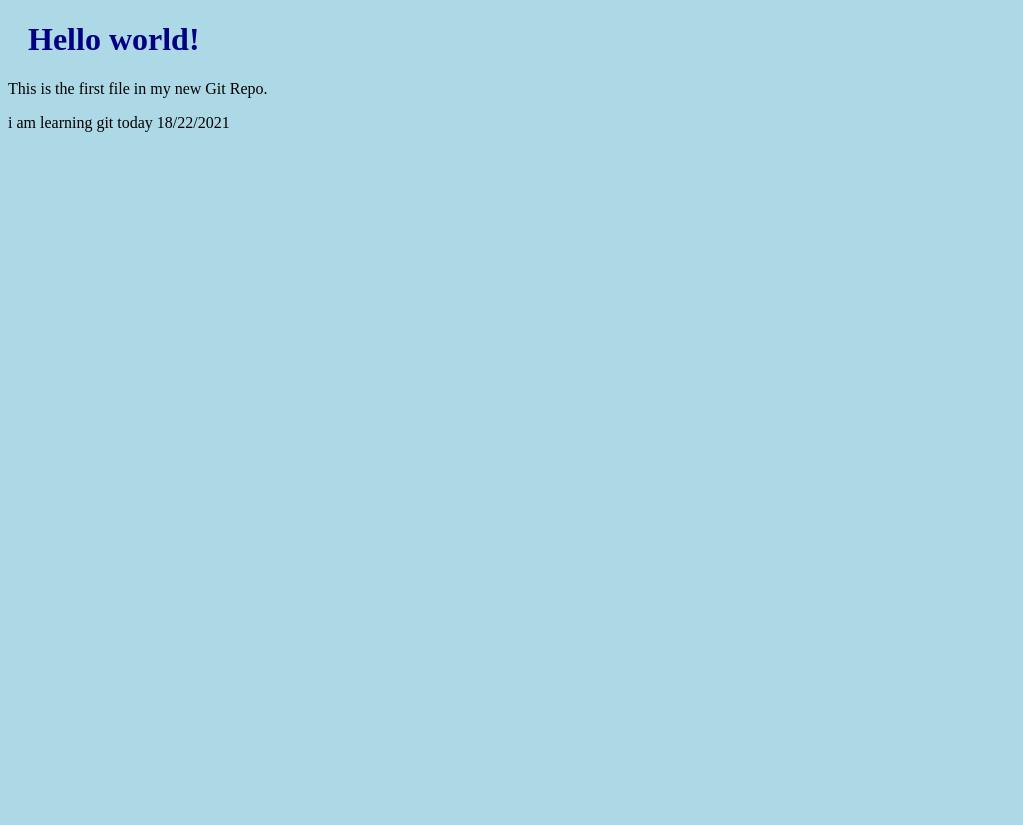
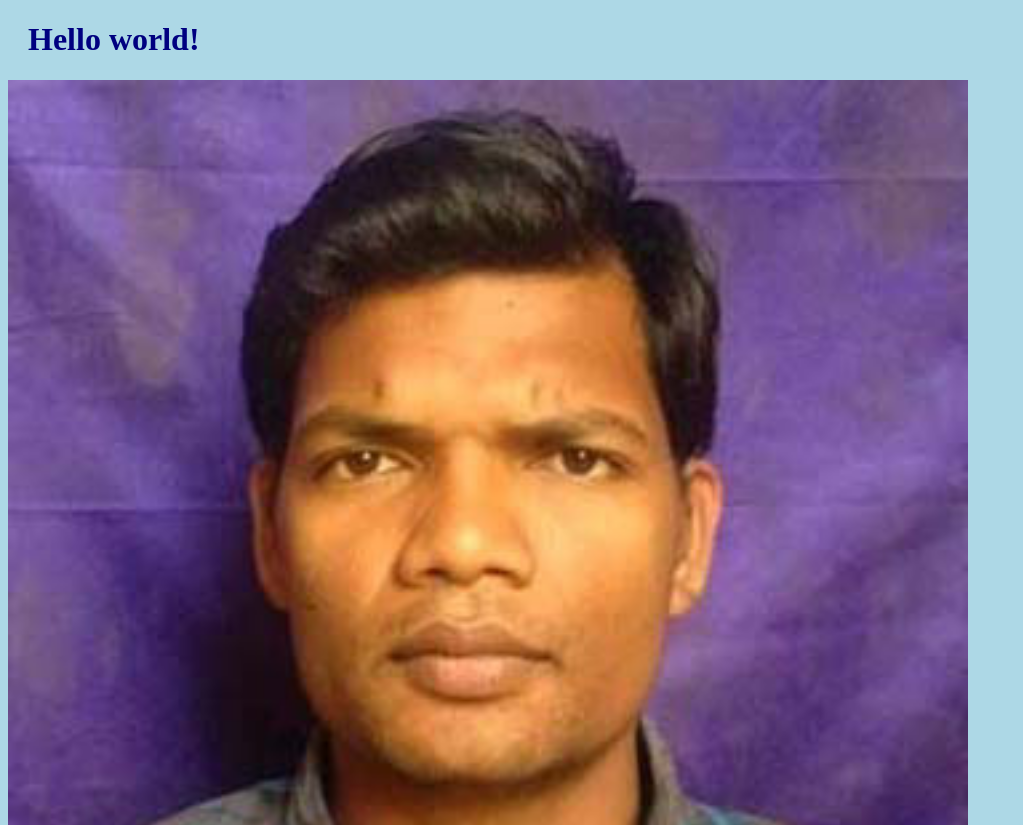
Before and after one commit to Paresh-Kumar-Hansda/newrepo, a plain HTML site: page index.html in a window 1280 px wide. Shown: the top 825 px of the page, without its empty margins (0-1023 px from the left). Before the commit the page ends 800 px from the top, so only its background shows below. Drawn offline with Linux system fonts and the light colour scheme.

Commit message:
image added in html

```diff
--- a/index.html
+++ b/index.html
@@ -8,6 +8,8 @@
 <body>
 
 <h1>Hello world!</h1>
+<div><img src="pkh.jpg" alt="paresh"
+style="width:100%;max-width:960px"></div>
 <p>This is the first file in my new Git Repo.</p>
 <p>i am learning git today 18/22/2021</p>
 </body>
```
